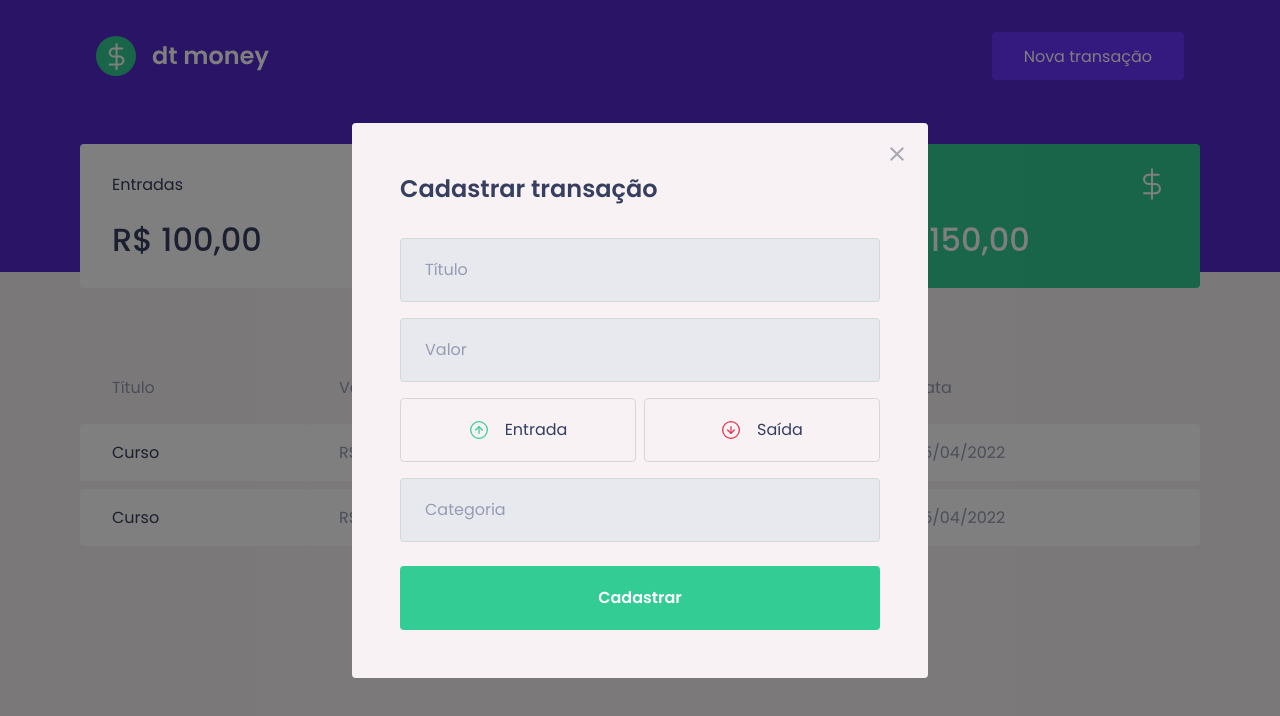
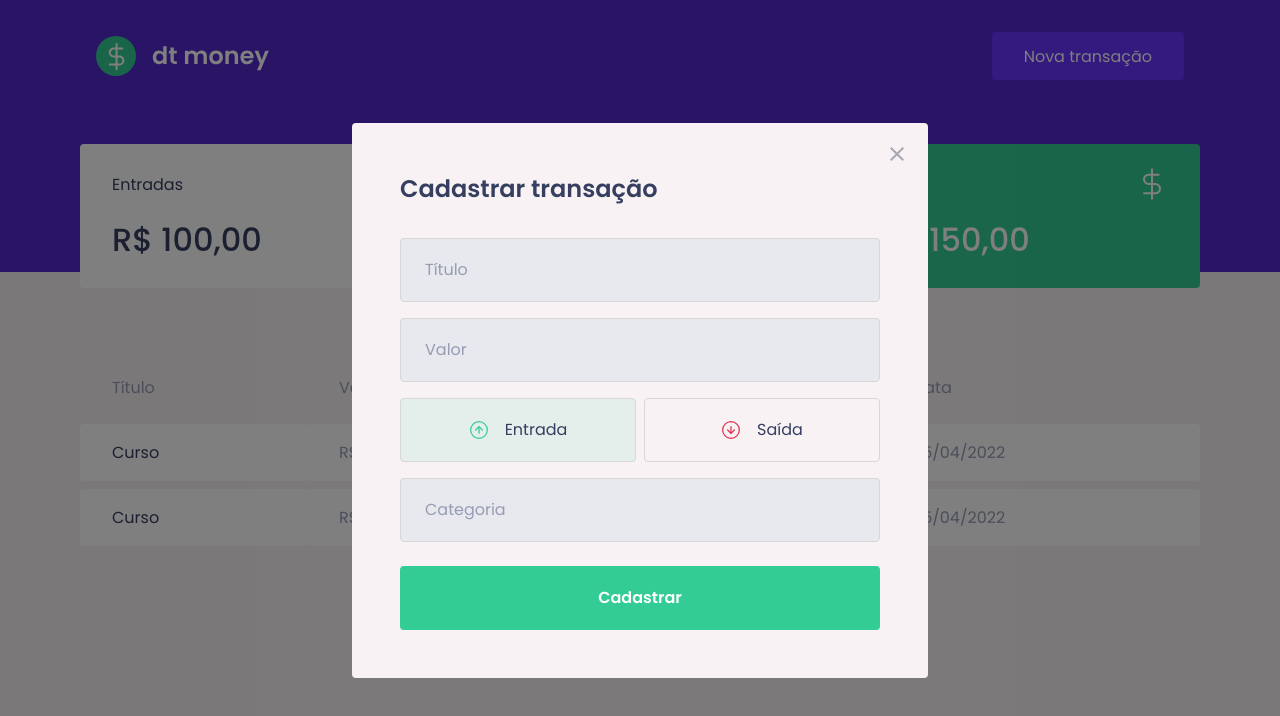
Before and after one commit to ignite-bootcamp/dtmoney, a React (Create React App) app: page / in a window 1280 px wide. Both pictures are taken after a click on the button "Nova transação". Shown: the top 716 px of the page. Built offline with nearby package versions, Linux system fonts and the light colour scheme.

Commit message:
feat(components): adding functionality to type button

```diff
--- a/package.json
+++ b/package.json
@@ -11,6 +11,7 @@
   "dependencies": {
     "axios": "^0.27.2",
     "miragejs": "^0.1.43",
+    "polished": "^4.2.2",
     "react": "^18.1.0",
     "react-dom": "^18.1.0",
     "react-modal": "^3.15.1",
--- a/src/components/NewTransactionModal/index.tsx
+++ b/src/components/NewTransactionModal/index.tsx
@@ -1,8 +1,9 @@
 import Modal from 'react-modal';
-import { Container, Close, TransactionTypeContainer } from './styles';
+import { Container, Close, TransactionTypeContainer, RadioBox } from './styles';
 import closeImg from '../../assets/close.svg';
 import incomeImg from '../../assets/income.svg';
 import outcomeImg from '../../assets/outcome.svg';
+import { useState } from 'react';
 
 type NewTransactionsModalProps = {
   isOpen: boolean;
@@ -13,6 +14,8 @@
   isOpen,
   onRequestClose
 }: NewTransactionsModalProps) {
+  const [type, setType] = useState<'income' | 'outcome'>('income');
+
   return (
     <Modal
       onRequestClose={onRequestClose}
@@ -25,18 +28,27 @@
       </Close>
       <Container>
         <h2>Cadastrar transação</h2>
-
         <input type="text" placeholder="Título" />
         <input type="number" placeholder="Valor" />
         <TransactionTypeContainer>
-          <button type="button">
+          <RadioBox
+            isActive={type === 'income'}
+            onClick={() => setType('income')}
+            activeColor="green"
+            type="button"
+          >
             <img src={incomeImg} alt="Entrada" />
             <p>Entrada</p>
-          </button>
-          <button type="button">
+          </RadioBox>
+          <RadioBox
+            isActive={type === 'outcome'}
+            activeColor="red"
+            onClick={() => setType('outcome')}
+            type="button"
+          >
             <img src={outcomeImg} alt="Saída" />
             <p>Saída</p>
-          </button>
+          </RadioBox>
         </TransactionTypeContainer>
         <input type="text" placeholder="Categoria" />
         <button type="submit">Cadastrar</button>
--- a/src/components/NewTransactionModal/styles.ts
+++ b/src/components/NewTransactionModal/styles.ts
@@ -1,3 +1,4 @@
+import { transparentize } from 'polished';
 import styled from 'styled-components';
 
 export const Container = styled.form`
@@ -62,12 +63,25 @@
   display: grid;
   grid-template-columns: 1fr 1fr;
   gap: 0.5rem;
+`;
 
-  button {
+const colors = {
+  green: '#33cc95',
+  red: '#e52e4d'
+};
+
+type RadioBoxProps = {
+  isActive: boolean;
+  activeColor: keyof typeof colors;
+};
+
+export const RadioBox = styled.button<RadioBoxProps>`
+  background-color: ${({ isActive, activeColor }) =>
+    isActive ? transparentize(0.9, colors[activeColor]) : 'transparent'};
+
   height: 4rem;
   border: 1px solid #d7d7d7;
   border-radius: 0.25rem;
-    background-color: transparent;
   display: flex;
   align-items: center;
   justify-content: center;
@@ -86,5 +100,4 @@
     font-size: 1rem;
     color: var(--text-title);
   }
-  }
 `;
```
Also changed, not shown: 1 other file (tests, documents, lock files or other folders). Lines whose indentation alone changed are shown as unchanged.
